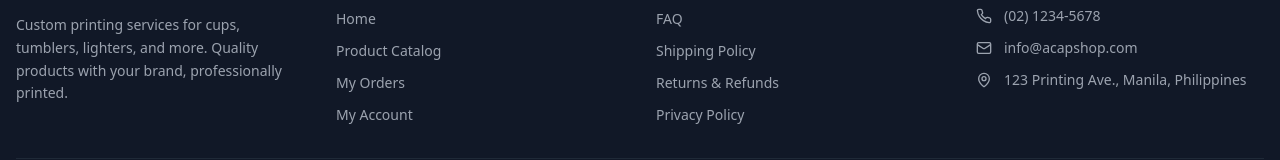
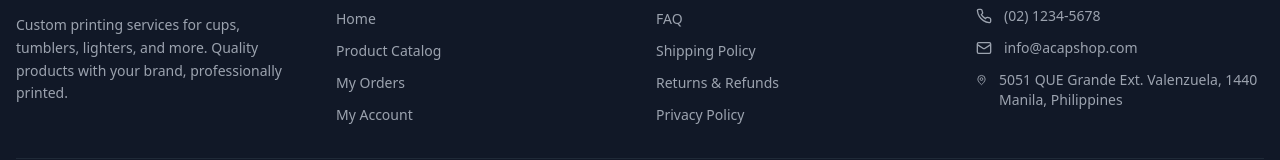
Before and after one commit to tapiajohnpaul08-dev/Capstone_ACAPSSHOP, a Vue app: page /customer/dashboard in a window 1280 px wide. Shown: the part 931-1091 px from the top of the page. Built offline with nearby package versions, Linux system fonts and the light colour scheme; no server answers; sample sign-in values are in the browser's storage.

Commit message:
feat: update footer address and comment out payment options in OrderDetailPage and PaymentMethodCard

```diff
--- a/src/components/Footer.vue
+++ b/src/components/Footer.vue
@@ -92,7 +92,7 @@
                 <path d="M20 10c0 4.993-5.539 10.193-7.399 11.799a1 1 0 0 1-1.202 0C9.539 20.193 4 14.993 4 10a8 8 0 0 1 16 0"/>
                 <circle cx="12" cy="10" r="3"/>
               </svg>
-              <span class="text-gray-400 text-sm">123 Printing Ave., Manila, Philippines</span>
+              <span class="text-gray-400 text-sm">5051 QUE Grande Ext. Valenzuela, 1440 Manila, Philippines</span>
             </li>
           </ul>
         </div>
--- a/src/components/create-order/PaymentMethodCard.vue
+++ b/src/components/create-order/PaymentMethodCard.vue
@@ -39,7 +39,7 @@
         </div>
 
         <!-- Bank Transfer / Online Banking Option -->
-        <div
+        <!-- <div
           @click="selectMethod('bank_transfer')"
           class="p-4 rounded-lg border-2 cursor-pointer transition-all"
           :class="modelValue.method === 'bank_transfer'
@@ -63,7 +63,7 @@
               <p class="text-xs text-gray-500 mt-1">Pay via bank transfer before production</p>
             </div>
           </div>
-        </div>
+        </div> -->
       </div>
 
       <!-- Bank Selection (only when bank transfer selected) -->
--- a/src/pages/OrderDetailPage.vue
+++ b/src/pages/OrderDetailPage.vue
@@ -231,13 +231,13 @@
           Cancel Order
         </button>
 
-        <button
+        <!-- <button
           v-if="order.paymentStatus === 'Unpaid' && order.status?.toLowerCase() !== 'cancelled'"
           @click="makePayment"
           class="flex-1 px-4 py-2 bg-green-600 text-white rounded-lg hover:bg-green-700 transition-colors font-medium"
         >
           Make Payment
-        </button>
+        </button> -->
 
         <button
           v-if="order.status?.toLowerCase() === 'cancelled'"
```
Also changed, not shown: 1 other file (tests, documents, lock files or other folders).
